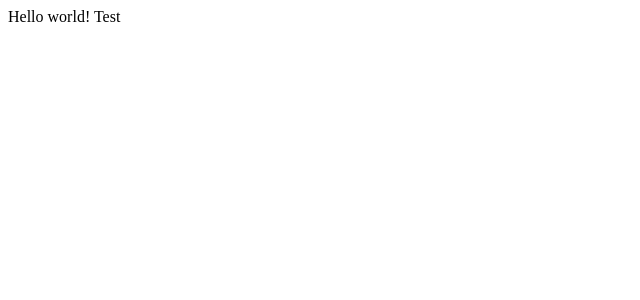
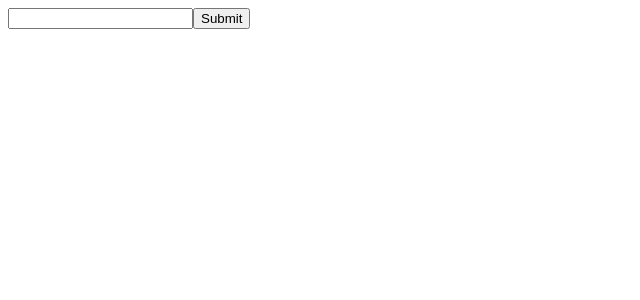
Before and after one commit to rpesce/first-gatsby, a Gatsby app: page / in a window 1280 px wide. Shown: the top 300 px of the page, without its empty margins (0-640 px from the left). Built offline with nearby package versions, Linux system fonts and the light colour scheme.

Commit message:
add input field component

```diff
--- a/src/pages/index.js
+++ b/src/pages/index.js
@@ -1,3 +1,12 @@
 import React from "react"
 
-export default () => <div>Hello world! Test</div>
+export default () => (
+	<div style={{ color: `purple` }}>
+		<form>
+			<label>
+				<input type="text" name="url" />
+			</label>
+			<input type="submit" value="Submit" />
+		</form>
+	</div>
+  )
```
